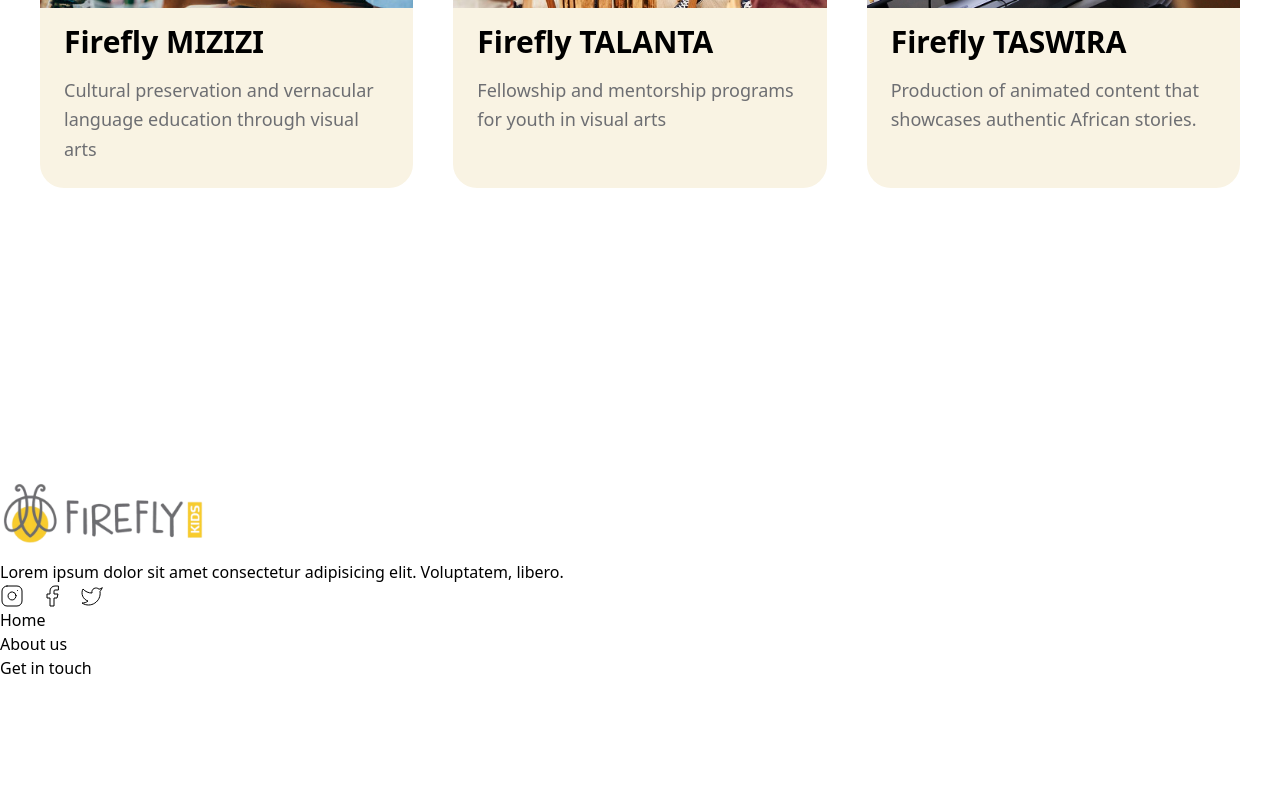
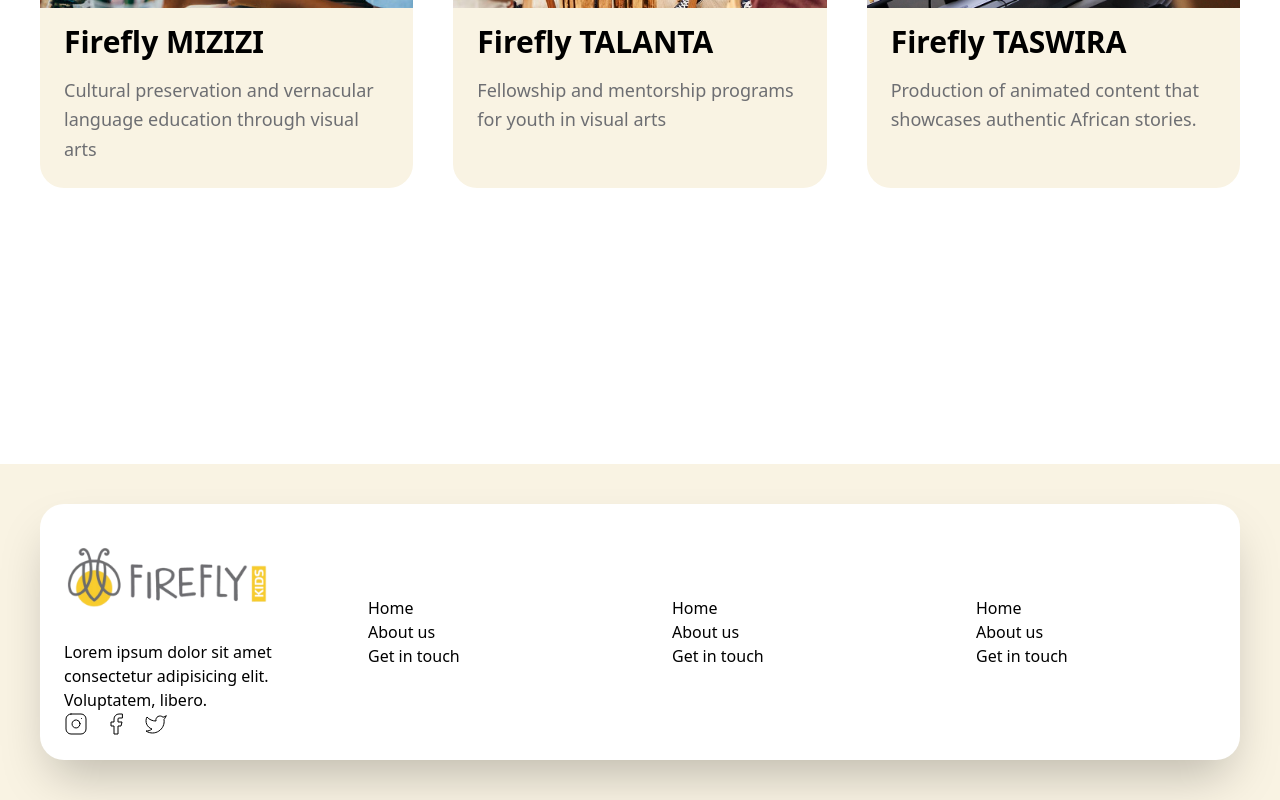
Before and after one commit to Griffin-Ndede/Firefly_frontend, a React (Vite) app: page / in a window 1280 px wide. Shown: the part 1512-2312 px from the top of the page. Before the commit the page ends 2192 px from the top, so only its background shows below. Built offline with nearby package versions, Linux system fonts and the light colour scheme.

Commit message:
Style: style adjustments to the footer

```diff
--- a/src/Components/Footer.jsx
+++ b/src/Components/Footer.jsx
@@ -4,16 +4,17 @@ import React from 'react'
 function Footer() {
   return (
     <>
-    <div>
+      <section className='bg-custom-beige h-fit p-10'>
+        <div className='grid grid-cols-1 md:grid-cols-2 lg:grid-cols-4 gap-16 shadow-2xl p-6 items-center max-w-7xl mx-auto rounded-3xl bg-white'>
           <div>
             <img src="/images/Firefly_logo.png"
               alt="firefly_logo"
-        className='h-24'/>
+              className='h-24 mb-4' />
             <p className='w-full'>Lorem ipsum dolor sit amet consectetur adipisicing elit. Voluptatem, libero.</p>
             <div className='flex gap-4'>
-          <Instagram strokeWidth={1}/>
-          <Facebook strokeWidth={1}/>
-          <Twitter strokeWidth={1}/>
+              <Instagram strokeWidth={1} />
+              <Facebook strokeWidth={1} />
+              <Twitter strokeWidth={1} />
             </div>
           </div>
           <div>
@@ -23,7 +24,23 @@ function Footer() {
               <li>Get in touch</li>
             </ul>
           </div>
+          <div>
+            <ul>
+              <li>Home</li>
+              <li>About us</li>
+              <li>Get in touch</li>
+            </ul>
           </div>
+          <div>
+            <ul>
+              <li>Home</li>
+              <li>About us</li>
+              <li>Get in touch</li>
+            </ul>
+          </div>
+        </div>
+      </section>
+
     </>
   )
 }
--- a/src/Components/Navbar.jsx
+++ b/src/Components/Navbar.jsx
@@ -31,7 +31,7 @@ function Navbar() {
         <nav
           className={`${
             isOpen ? 'flex items-end w-fit float-end' : 'hidden'
-          } absolute top-full right-0 w-fit  bg-white/80 backdrop-blur-md md:static md:flex md:w-auto md:bg-transparent md:items-center gap-3 md:gap-8  md:mt-0 px-6 py-4 md:p-0 flex-col md:flex-row  md:rounded-none md:shadow-none`}
+          } absolute top-full right-0 w-fit  bg-white/80  md:static md:flex md:w-auto md:bg-transparent md:items-center gap-3 md:gap-8  md:mt-0 px-6 py-4 md:p-0 flex-col md:flex-row  md:rounded-none md:shadow-none`}
         >
           <Link
             to="/"
```
Lines whose indentation alone changed are shown as unchanged.
